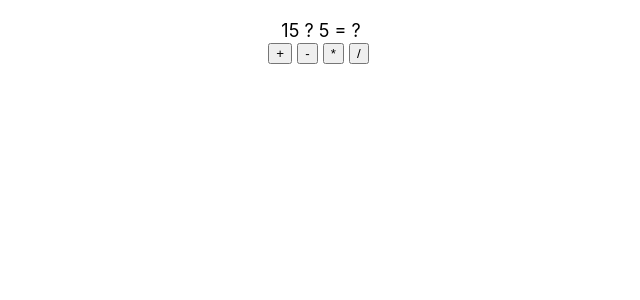
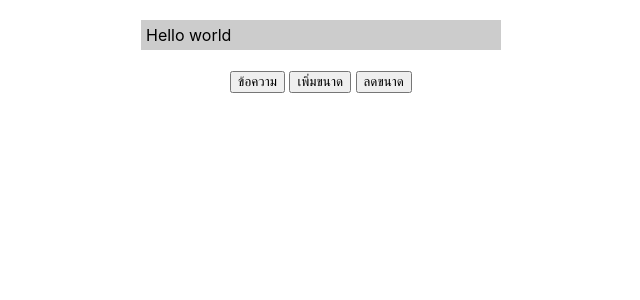
Before and after one commit to BunyaweeS/app1, a React (Create React App) app: page / in a window 1280 px wide. Shown: the top 300 px of the page, without its empty margins (319-959 px from the left). Built offline with nearby package versions, Linux system fonts and the light colour scheme.

Commit message:
MessageBox in state-func

```diff
--- a/package.json
+++ b/package.json
@@ -8,7 +8,7 @@
     "@testing-library/user-event": "^13.5.0",
     "react": "^18.3.1",
     "react-dom": "^18.3.1",
-    "react-scripts": "5.0.1",
+    "react-scripts": "^5.0.1",
     "web-vitals": "^2.1.4"
   },
   "scripts": {
--- a/src/App.js
+++ b/src/App.js
@@ -1,6 +1,6 @@
 import React from 'react'
-import RefsFunc from './refs-func'
+import MessageBox from './state-func'
 
 export default function App(){
-  return <RefsFunc/>
+  return <MessageBox/>
 }
--- /dev/null
+++ b/src/state-func.js
@@ -0,0 +1,33 @@
+import React,{useState} from "react";
+export default function MessageBox() {
+ let [text,setText] = useState ('Hello world')
+ let [size,setSize] =React.useState(16)
+ const onClickSetText = () =>{
+    let t = prompt('กำหนดข้อความ')
+    if (t){
+        setText(t)
+    }
+ }
+ const onClickZoomIn = () =>{
+    let newSize = size+1
+    setSize(newSize)
+ }
+ let msgboxStyle={
+    display:'inline-block',
+    width:350,
+    fontSize:size,
+    backgroundColor: '#ccc',
+    padding:5,
+    textAlign:'left'
+
+ }
+ return(
+    <div style={{textAlign:'center',marginTop:20}}>
+        <div style={msgboxStyle}>{text}</div><br/><br/>
+        <button onClick={onClickSetText}>ข้อความ</button>&nbsp;
+        <button onClick={onClickZoomIn}>เพิ่มขนาด</button>&nbsp;
+        <button onClick={()=>setSize(size-1)}>ลดขนาด</button>
+
+    </div>
+ )
+}
```
Also changed, not shown: 1 other file (tests, documents, lock files or other folders).
